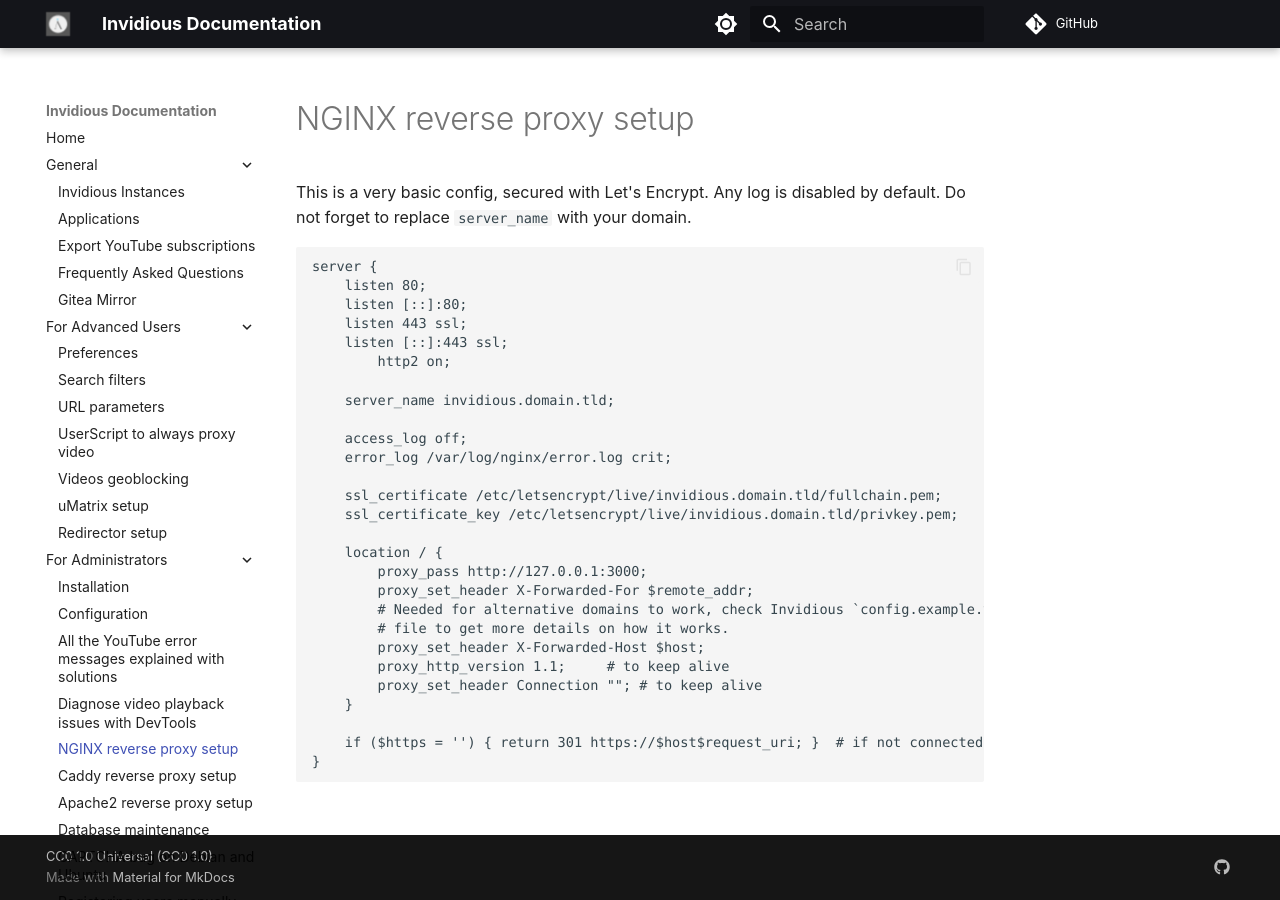
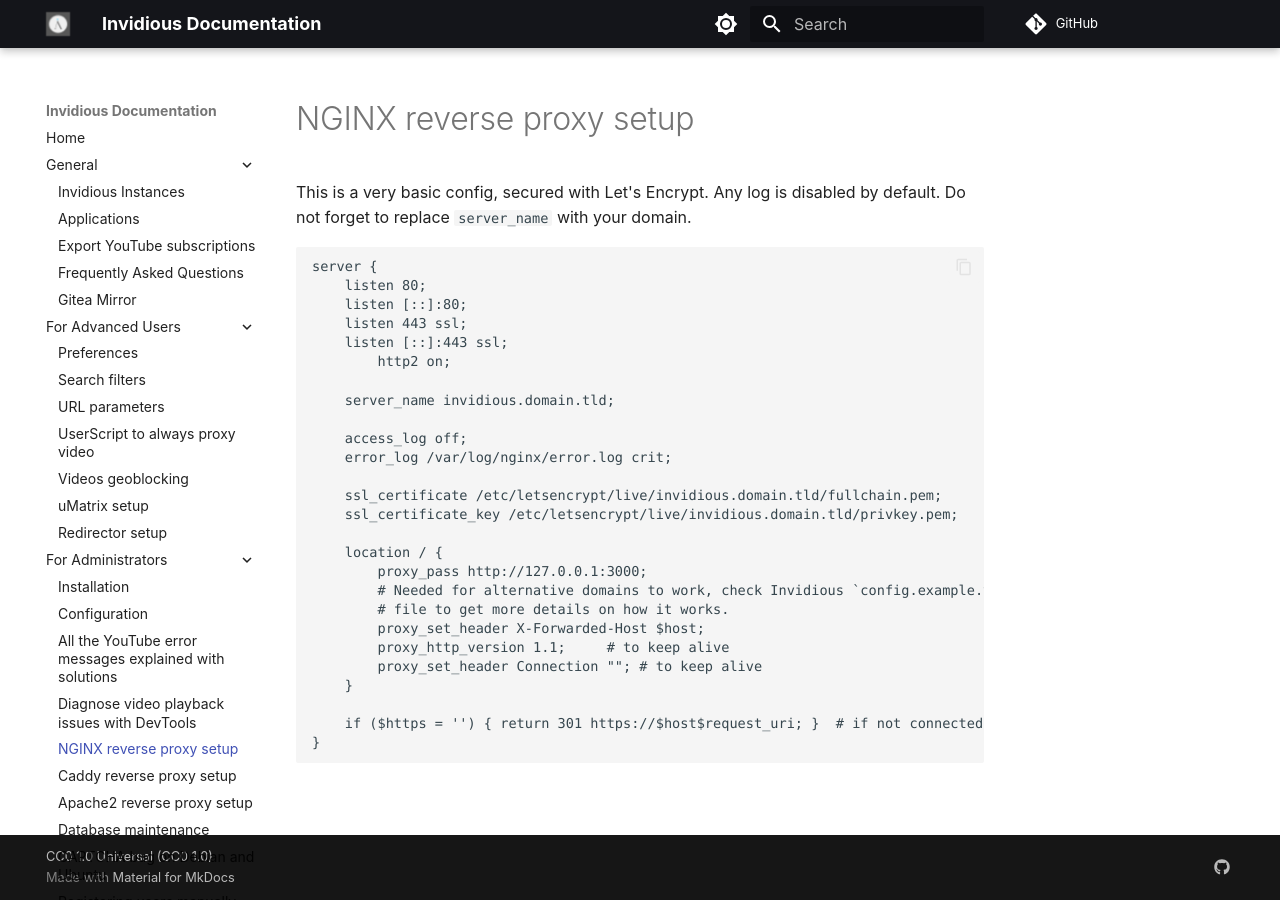
Before and after one commit to iv-org/documentation, an MkDocs documentation site: the page built from docs/nginx.md, in a window 1280 px wide. Built offline with MkDocs 1.6.1 and Material for MkDocs 9.7.7, drawn with Linux system fonts in a browser that asks for light colours; comment, search, counter and statistics services are not loaded.

Commit message:
Also remove X-Forwarded-For header, not used in Invidous

```diff
--- a/docs/nginx.md
+++ b/docs/nginx.md
@@ -20,7 +20,6 @@
 
 	location / {
 		proxy_pass http://127.0.0.1:3000;
-		proxy_set_header X-Forwarded-For $remote_addr;
         # Needed for alternative domains to work, check Invidious `config.example.yml`
         # file to get more details on how it works.
         proxy_set_header X-Forwarded-Host $host;
```
